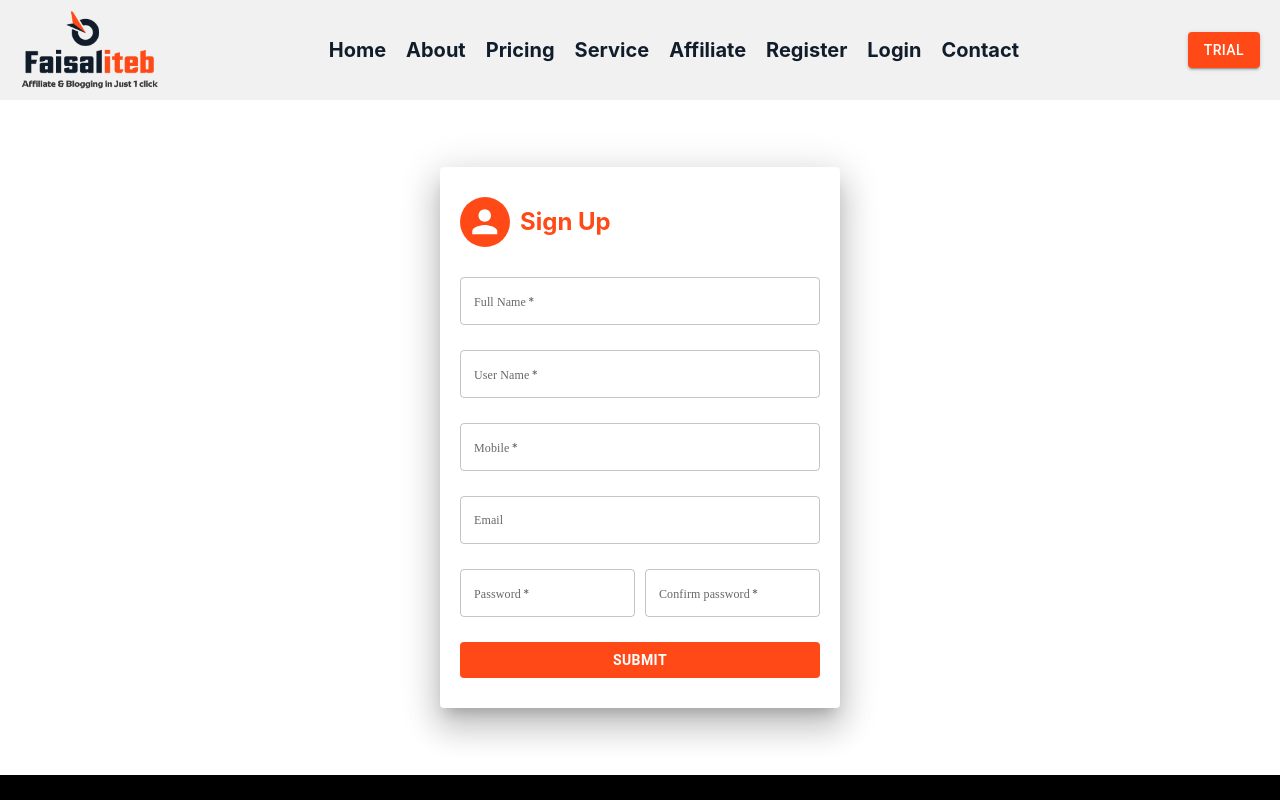
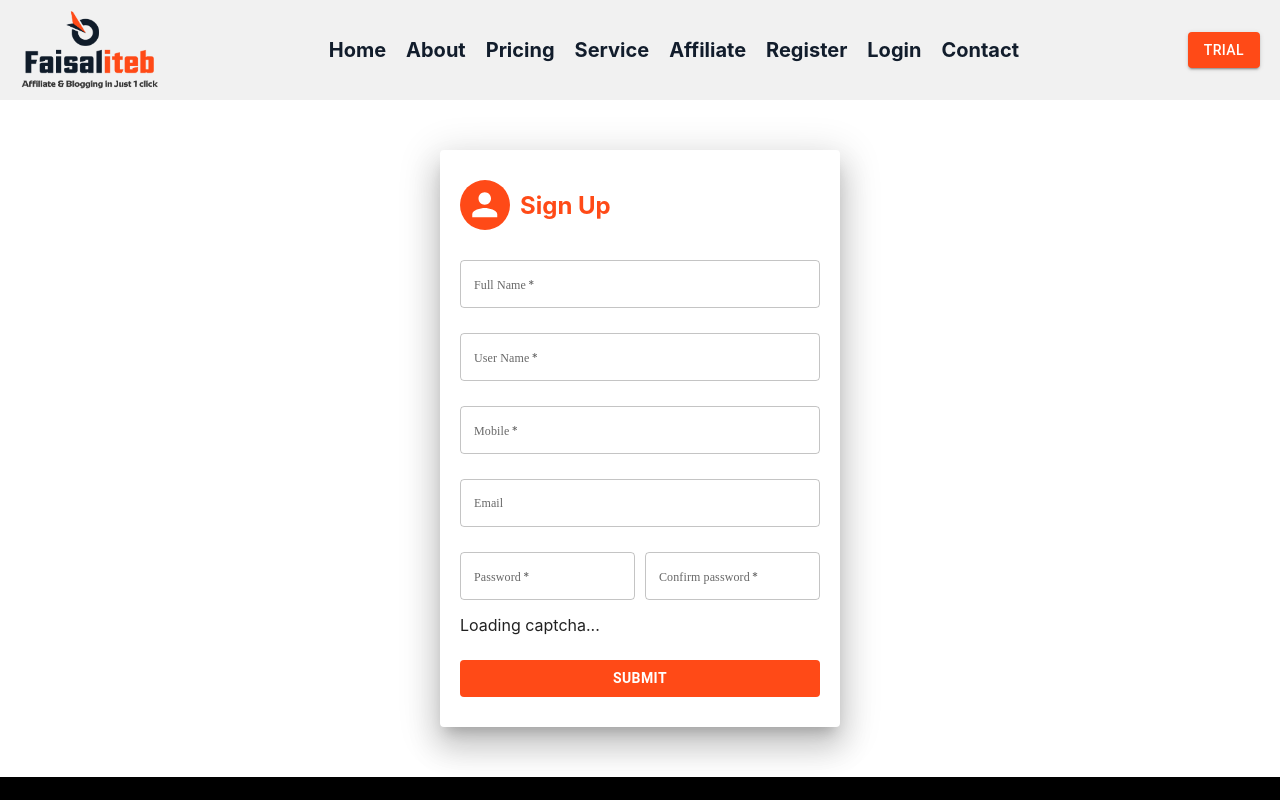
Before and after one commit to Sunny1509006/AI-Content-Generator, a React (Create React App) app: page /signup in a window 1280 px wide. Shown: the top 800 px of the page. Built offline with nearby package versions, Linux system fonts and the light colour scheme; no server answers.

Commit message:
captcha has been added  to signup and login

```diff
--- a/src/Components/Axios.js
+++ b/src/Components/Axios.js
@@ -3,4 +3,5 @@ import axios from "axios";
 const instance = axios.create({
   baseURL: "https://faisaliteb.ai",
 });
+
 export default instance;
--- /dev/null
+++ b/src/Components/Common/Captcha.js
@@ -0,0 +1,44 @@
+import React, { useState, useEffect } from 'react';
+import axios from '../Axios';
+
+
+export const Captcha = () => {
+    const [captchaUrl, setCaptchaUrl] = useState('');
+
+    useEffect(() => {
+
+        if (!captchaUrl) {
+          const fetchCaptcha = async () => {
+            try {
+              const response = await axios.get('/api/captcha/new', {
+                responseType: 'arraybuffer'
+              });
+              console.log(response)
+              const blob = new Blob([response.data], { type: 'image/png' });
+
+              const imageUrl = URL.createObjectURL(blob);
+              setCaptchaUrl(imageUrl);
+              console.log(imageUrl)
+              console.log(response.headers.get('hash'))
+            } catch (error) {
+              console.error('Error fetching captcha:', error);
+            }
+          };
+          fetchCaptcha();
+        }
+      }, [captchaUrl]);
+
+
+
+
+  return (
+    <div>
+      {captchaUrl ? (
+         <img src={captchaUrl} alt="Captcha" />
+        // <div>{captchaUrl}</div>
+      ) : (
+        <p>Loading captcha...</p>
+      )}
+    </div>
+  )
+}
--- a/src/Components/Pages/Login.css
+++ b/src/Components/Pages/Login.css
@@ -14,7 +14,7 @@
     padding: 30px 20px;
     width: 400px;
     margin: auto;
-    z-index: -100;
+    /* z-index: -100; */
 }
 
 .login_up_content h2 {
--- a/src/Components/Pages/Login.js
+++ b/src/Components/Pages/Login.js
@@ -5,6 +5,8 @@ import './Login.css'
 import TextField from '@mui/material/TextField';
 import { Helmet } from 'react-helmet';
 import { useNavigate } from 'react-router-dom';
+import { Captcha } from '../Common/Captcha';
+import axios from '../Axios';
 // import Cookies from 'universal-cookie'
 // import jwt from "jwt-decode"
 
@@ -13,47 +15,46 @@ const Login = (props) => {
 
     // const cookies = new Cookies();
 
-    const [mobile, setMobile] = useState("")
+    const [userName, setUserName] = useState("")
     const [password, setPassword] = useState("")
 
-    const handleMobile = (e) => {
-        setMobile(e.target.value)
+    const handleUserName = (e) => {
+        setUserName(e.target.value)
     }
 
     const handlePassword = (e) => {
         setPassword(e.target.value)
     }
 
-    // const handleApi = () => {
-    //     console.log(mobile, password)
-    //     axios.post("/api/login/", {
-    //         phone_number: "+88"+mobile,
-    //         password: password,
-    //     })
-    //         .then(result => {
-    //             localStorage.setItem('jwt', result.data.jwt);
-    //             // cookies.set("jwt", result.data.jwt);
+    const handleApi = () => {
 
-    //             console.log(result.data.detail)
-    //             authContext.setToken(result.data.jwt);
-    //             if (localStorage.getItem('jwt')) {
-    //                 navigate('/')
-    //             }
-    //         })
-    //         .catch(error => {
-    //             if (error.response && error.response.status === 403) {
-    //                 // The request was made and the server responded with a status code
-    //                 // that falls out of the range of 2xx
-    //                 alert(error.response.data.detail);
-    //               } else if (error.request) {
-    //                 // The request was made but no response was received
-    //                 alert(error.request);
-    //               } else {
-    //                 // Something happened in setting up the request that triggered an Error
-    //                 alert('Error', error.detail);
-    //               }
-    //         })
-    // }
+        axios.post("/api/user/login", {
+            username: userName,
+            password: password,
+            hash: "NotInUse"
+        })
+            .then(result => {
+                localStorage.setItem('username', userName);
+                // cookies.set("jwt", result.data.jwt);
+
+                if (localStorage.getItem('username')) {
+                    navigate('/')
+                }
+            })
+            .catch(error => {
+                if (error.response && error.response.status === 403) {
+                    // The request was made and the server responded with a status code
+                    // that falls out of the range of 2xx
+                    alert(error.response.data.detail);
+                  } else if (error.request) {
+                    // The request was made but no response was received
+                    alert(error.request);
+                  } else {
+                    // Something happened in setting up the request that triggered an Error
+                    alert('Error', error.detail);
+                  }
+            })
+    }
 
     return (
         <Grid className='login_up_dummy_div'>
@@ -69,9 +70,9 @@ const Login = (props) => {
                 </Grid>
                 <form>
                     <div className='login-form'>
-                    <TextField required={true} fullWidth label="Username or Email" variant="outlined" className='text_field'
-                        value={mobile}
-                        onChange={handleMobile}
+                    <TextField required={true} fullWidth label="Username" variant="outlined" className='text_field'
+                        value={userName}
+                        onChange={handleUserName}
                         inputProps={{ style: { height: '15px' } }} />
                     <TextField required={true} fullWidth type='password' label="Password" variant="outlined" className='text_field'
                         value={password}
@@ -80,7 +81,8 @@ const Login = (props) => {
                     {/* <Button variant='contained' className='text_field_login' */}
                         {/* // onClick={handleApi} */}
                     {/* >লগইন</Button> */}
-                    <Button className='text_field_login custom-button'>Login</Button>
+                    <Captcha />
+                    <Button className='text_field_login custom-button' onClick={handleApi}>Login</Button>
                     </div>
                 </form>
 
--- a/src/Components/Pages/SignUp.css
+++ b/src/Components/Pages/SignUp.css
@@ -15,7 +15,7 @@
     width: 400px;
     margin: auto;
     /* margin-bottom: 30px; */
-    z-index: -100;
+    /* z-index: -100; */
 }
 
 .sign_up_content h2 {
--- a/src/Components/Pages/SignUp.js
+++ b/src/Components/Pages/SignUp.js
@@ -5,6 +5,8 @@ import "./SignUp.css";
 import TextField from "@mui/material/TextField";
 import { Helmet } from "react-helmet";
 import { useNavigate } from "react-router-dom";
+import axios from "../Axios";
+import { Captcha } from "../Common/Captcha";
 
 // style={{ backgroundImage: `url(${process.env.PUBLIC_URL + "images/vumisignin.png"})`,
 // backgroundSize: 'cover', backgroundRepeat: 'no-repeat'}}
@@ -18,6 +20,7 @@ const SignUp = () => {
   const [email, setEmail] = useState("");
   const [password, setPassword] = useState("");
   const [confirmPassword, setConfirmPassword] = useState("");
+  const [passwordMatchError, setPasswordMatchError] = useState(false)
 
   const handleFullName = (event) => {
     setFullName(event.target.value);
@@ -43,34 +46,40 @@ const SignUp = () => {
     setConfirmPassword(event.target.value);
   };
 
-  // const handleApi = () => {
-  //     // console.log(fullName, mobile, email, password, confirmPassword)
-  //     axios.post("/api/register/", {
-  //         full_name: fullName,
-  //         phone_number: "+88"+mobile,
-  //         email: email,
-  //         password: password,
-  //         confirm_password: confirmPassword,
-  //     })
-  //         .then(result => {
-  //             console.log(result.data)
-  //             alert("success")
-  //             navigate("/login")
-  //         })
-  //         .catch(error=> {
-  //             if (error.response && error.response.status === 403) {
-  //                 // The request was made and the server responded with a status code
-  //                 // that falls out of the range of 2xx
-  //                 alert(error.response.data.detail);
-  //               } else if (error.request) {
-  //                 // The request was made but no response was received
-  //                 alert(error.request);
-  //               } else {
-  //                 // Something happened in setting up the request that triggered an Error
-  //                 alert('Error', error.detail);
-  //               }
-  //         })
-  // }
+  const handleApi = () => {
+      // console.log(fullName, mobile, email, password, confirmPassword)
+      if (password === confirmPassword) {
+      axios.post("/api/user/register", {
+          name: fullName,
+          username: userName,
+          mobile: "+88"+mobile,
+          email: email,
+          password: password,
+          hash: "NotInUse"
+      })
+          .then(result => {
+              console.log(result.data)
+              alert("success")
+              navigate("/login")
+          })
+          .catch(error=> {
+              if (error.response && error.response.status === 403) {
+                  // The request was made and the server responded with a status code
+                  // that falls out of the range of 2xx
+                  alert(error.response.data.detail);
+                } else if (error.request) {
+                  // The request was made but no response was received
+                  alert(error.request);
+                } else {
+                  // Something happened in setting up the request that triggered an Error
+                  alert('Error', error.detail);
+                }
+          })
+        } else {
+          // Display an error message if passwords do not match
+          setPasswordMatchError(true);
+        }
+  }
 
   return (
     <Grid className="sign_up_dummy_div">
@@ -154,7 +163,10 @@ const SignUp = () => {
                         onClick={handleApi}
                     >সাইন আপ</Button> */}
             {/* type = "submit" */}
-            <Button className="text_field_sign custom-button">Submit</Button>
+            {passwordMatchError && <p style={{color: 'red'}}>Passwords do not match. Please try again.</p>}
+            <Captcha />
+            <Button className="text_field_sign custom-button" onClick={handleApi}>Submit</Button>
+
           </div>
         </form>
       </Paper>
--- a/src/index.js
+++ b/src/index.js
@@ -6,9 +6,9 @@ import reportWebVitals from './reportWebVitals';
 
 const root = ReactDOM.createRoot(document.getElementById('root'));
 root.render(
-  <React.StrictMode>
+  // <React.StrictMode>
     <App />
-  </React.StrictMode>
+  // </React.StrictMode>
 );
 
 // If you want to start measuring performance in your app, pass a function
```
